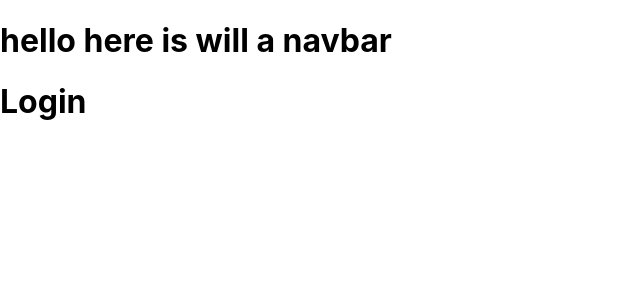
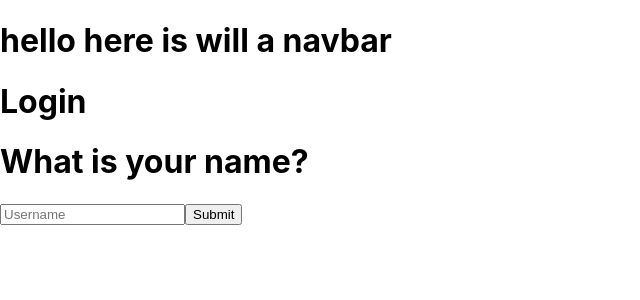
Before and after one commit to ctrl-alt-fenna/assignment-2, a React (Create React App) app: page / in a window 1280 px wide. Shown: the top 300 px of the page, without its empty margins (0-640 px from the left). Built offline with nearby package versions, Linux system fonts and the light colour scheme.

Commit message:
import react in all elemt

```diff
--- a/src/components/Profiles/ProfileAction.jsx
+++ b/src/components/Profiles/ProfileAction.jsx
@@ -1,8 +1,7 @@
+import React from 'react'
 const ProfileAction = () => {
   return (
-    <>
       <h1>Profile action</h1>
-    </>
   )
 }
 export default ProfileAction
--- a/src/components/Profiles/ProfileHeader.jsx
+++ b/src/components/Profiles/ProfileHeader.jsx
@@ -1,3 +1,4 @@
+import React from 'react'
 const ProfileHeader = () => {
   return (
       <>
--- a/src/components/Profiles/ProfileTranslateHistory.jsx
+++ b/src/components/Profiles/ProfileTranslateHistory.jsx
@@ -1,8 +1,7 @@
+import React from 'react'
 const ProfileTranslateHistory = () => {
   return (
-      <>
     <h1>Translated History</h1>
-    </>
   )
 }
 export default ProfileTranslateHistory
--- a/src/views/Login.jsx
+++ b/src/views/Login.jsx
@@ -1,10 +1,11 @@
 import LoginForm from "../components/Login/LoginForm"
 import React from "react"
+
 const Login = () => {
   return (
     <>
     <h1>Login</h1>
-    {/* <LoginForm/> */}
+    <LoginForm/>
     </>
   )
 }
--- a/src/views/Profile.jsx
+++ b/src/views/Profile.jsx
@@ -1,5 +1,5 @@
 import ProfileAction from '../components/Profiles/ProfileAction';
-import ProfileHeader from "../components/Profiles/ProfileHeader"
+import ProfileHeader from "../components/Profiles/ProfileHeader";
 import ProfileTranslateHistory from "../components/Profiles/ProfileTranslateHistory";
 import React from "react"
 const Profile = () => {
@@ -12,7 +12,7 @@ const Profile = () => {
       <ProfileHeader/>
       <ProfileAction/>
       <ProfileTranslateHistory/>
-      </>
+    </>
   )
 }
 export default Profile
```
